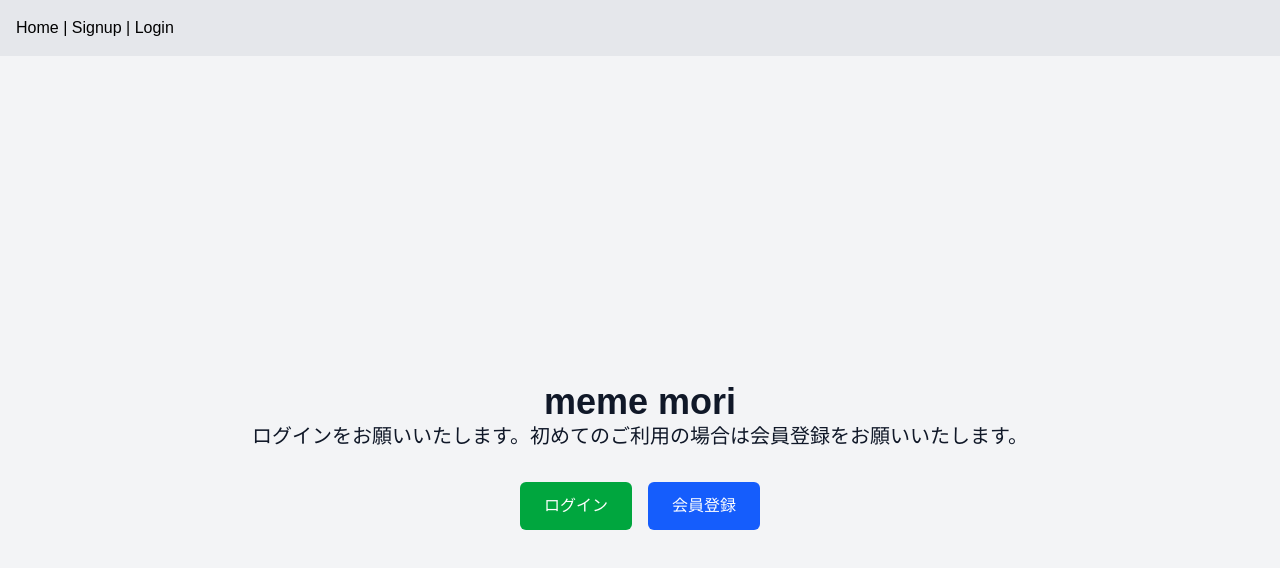
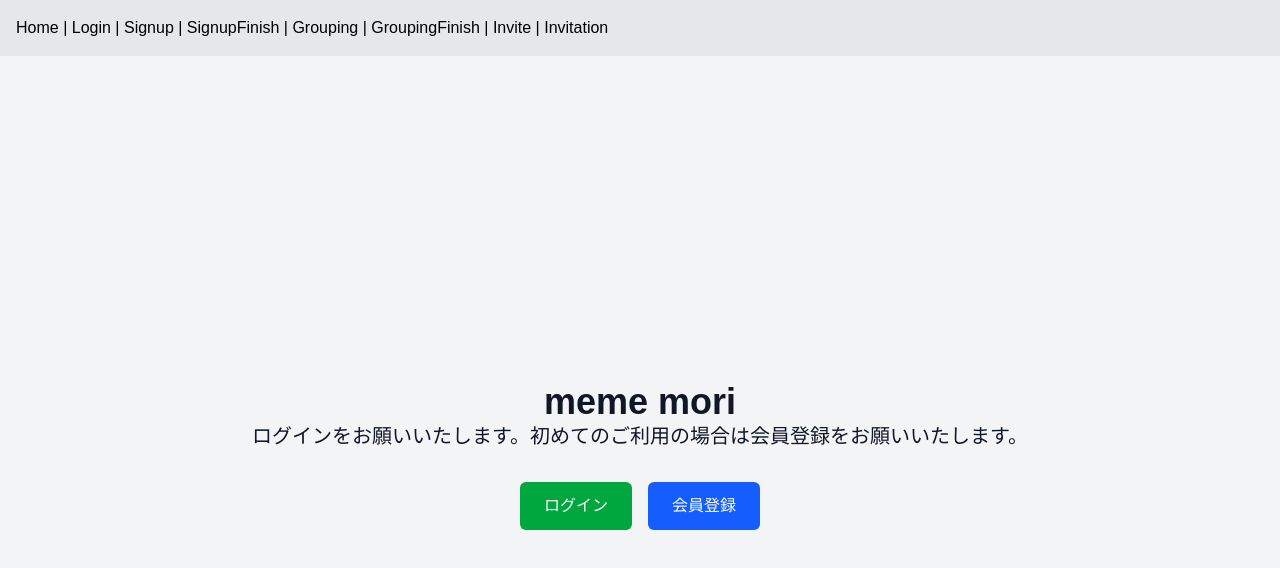
Before and after one commit to MasanoriMatsuda-SB/ending_collection_frontend, a Next.js app: page / in a window 1280 px wide. Shown: the top 568 px of the page. Built offline with nearby package versions, Linux system fonts and the light colour scheme.

Commit message:
開発導線確保のためにナビゲーションに各ページ追加

```diff
--- a/src/app/layout.tsx
+++ b/src/app/layout.tsx
@@ -15,8 +15,13 @@ export default function RootLayout({
       <body>
         <nav className="p-4 bg-gray-200 text-black">
           <Link href="/">Home</Link> |{' '}
+          <Link href="/login">Login</Link> |{' '}
           <Link href="/signup">Signup</Link> |{' '}
-          <Link href="/login">Login</Link>
+          <Link href="/signup/finish">SignupFinish</Link> |{' '}
+          <Link href="/grouping">Grouping</Link> |{' '}
+          <Link href="/grouping/finish">GroupingFinish</Link> |{' '}
+          <Link href="/invite">Invite</Link> |{' '}
+          <Link href="/invitation">Invitation</Link>
         </nav>
         <main>{children}</main>
       </body>
```
